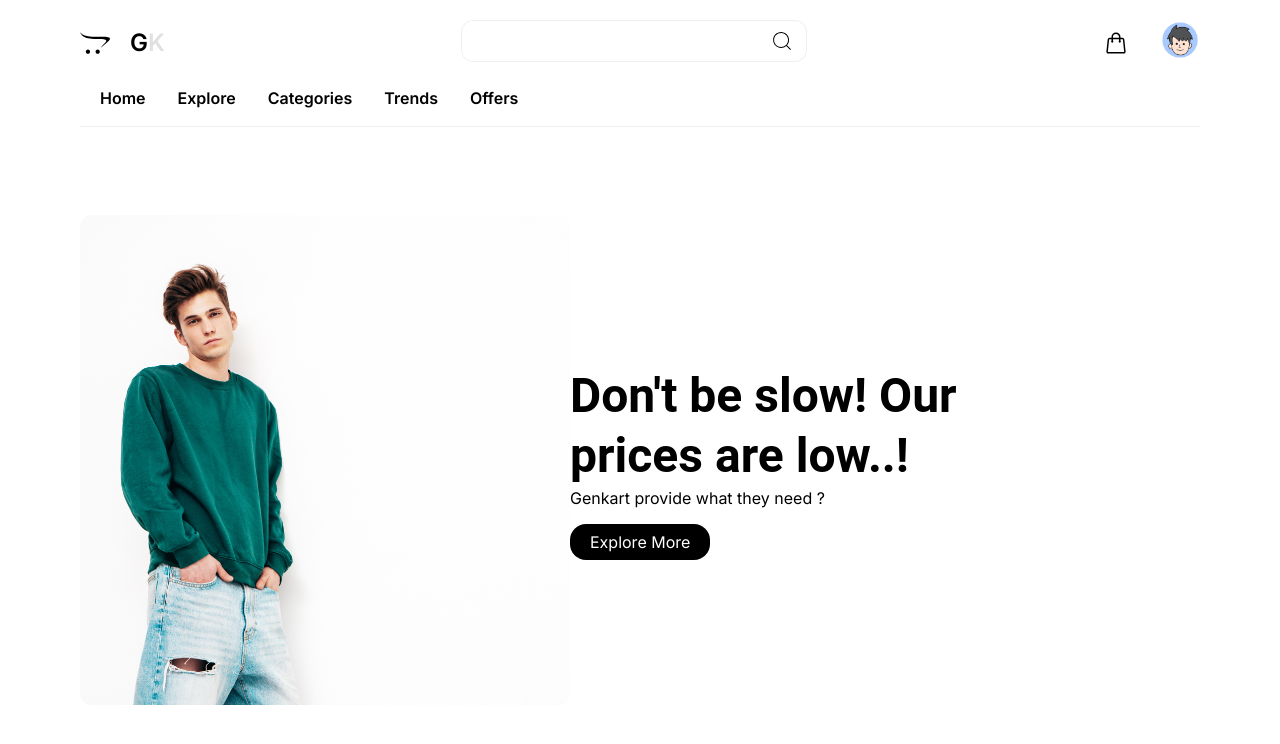
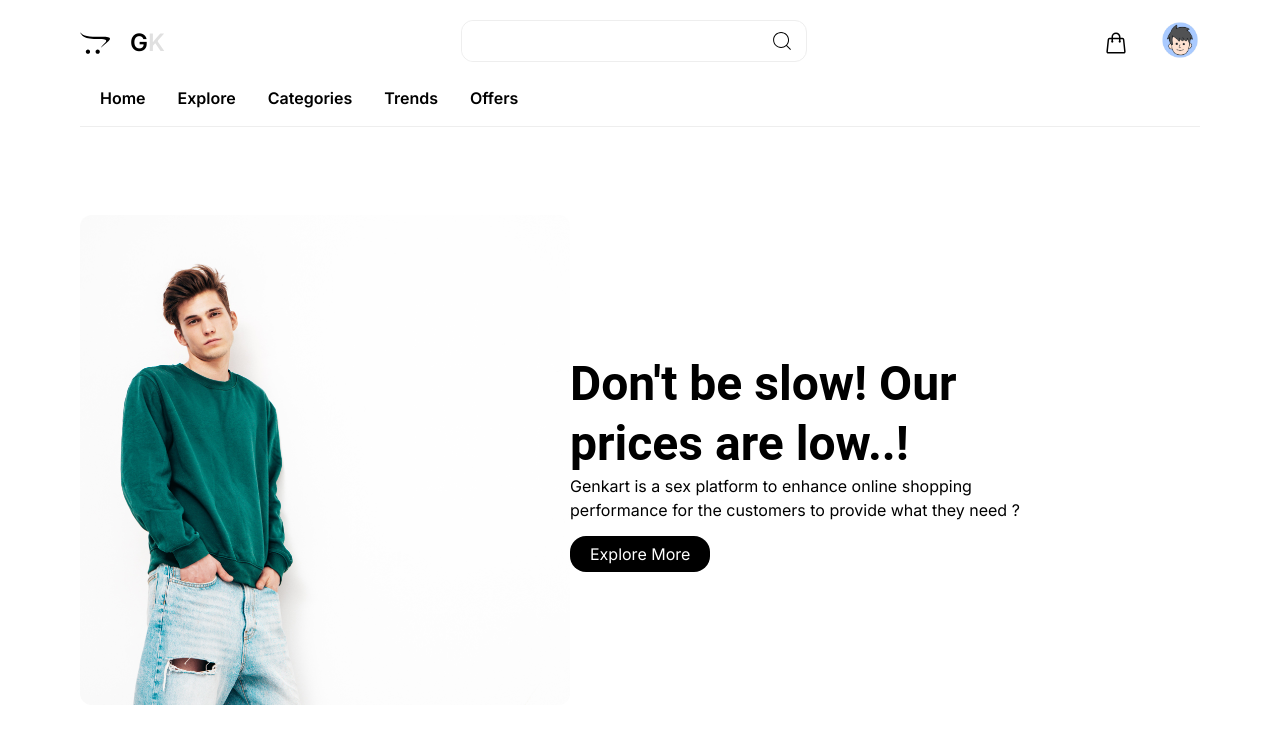
Before and after one commit to Rajj23/Genkart, a Next.js app in the folder client/: page / in a window 1280 px wide. Shown: the top 744 px of the page. Built offline with nearby package versions, Linux system fonts and the light colour scheme; no server answers.

Commit message:
jenink pipeline test

```diff
--- a/client/src/components/Home/Hero.jsx
+++ b/client/src/components/Home/Hero.jsx
@@ -21,7 +21,8 @@ const Hero = () => {
               Don&apos;t be slow! Our prices are low..!
             </h1>
             <h3>
-              Genkart provide what they need ?{" "}
+              Genkart is a sex platform to enhance online shopping
+              performance for the customers to provide what they need ?{" "}
             </h3>
             <div className="pt-5">
               <Link
```
Also changed, not shown: 2 other files (tests, documents, lock files or other folders).
